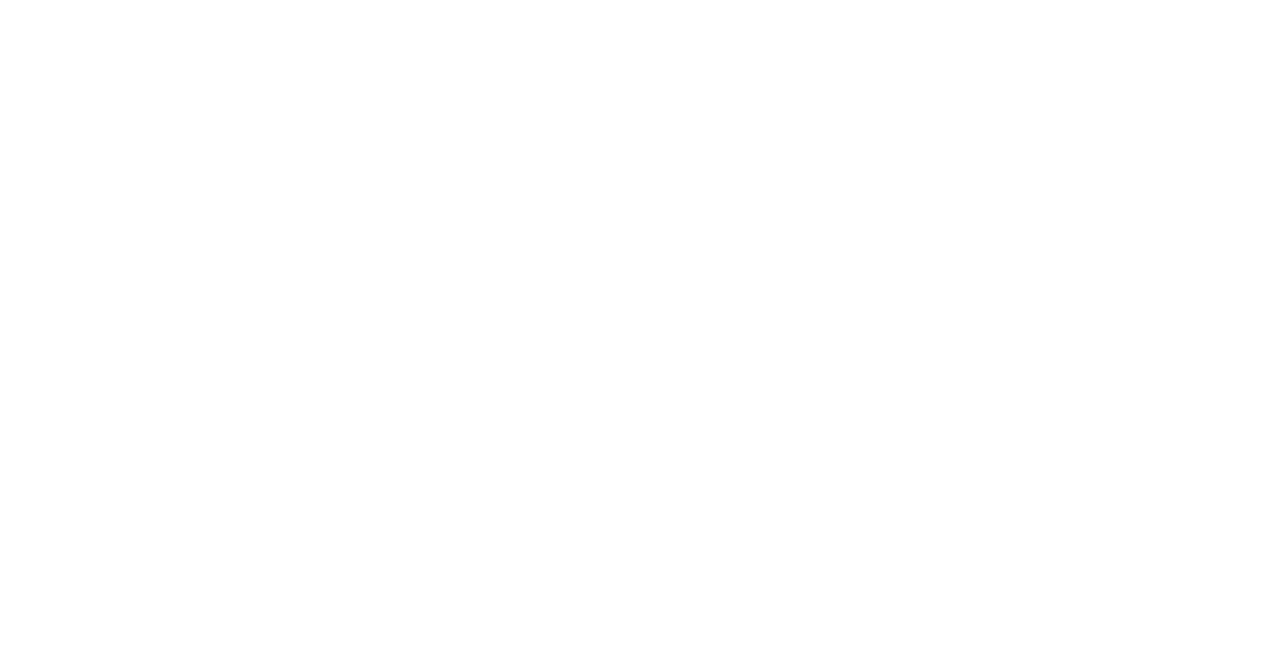
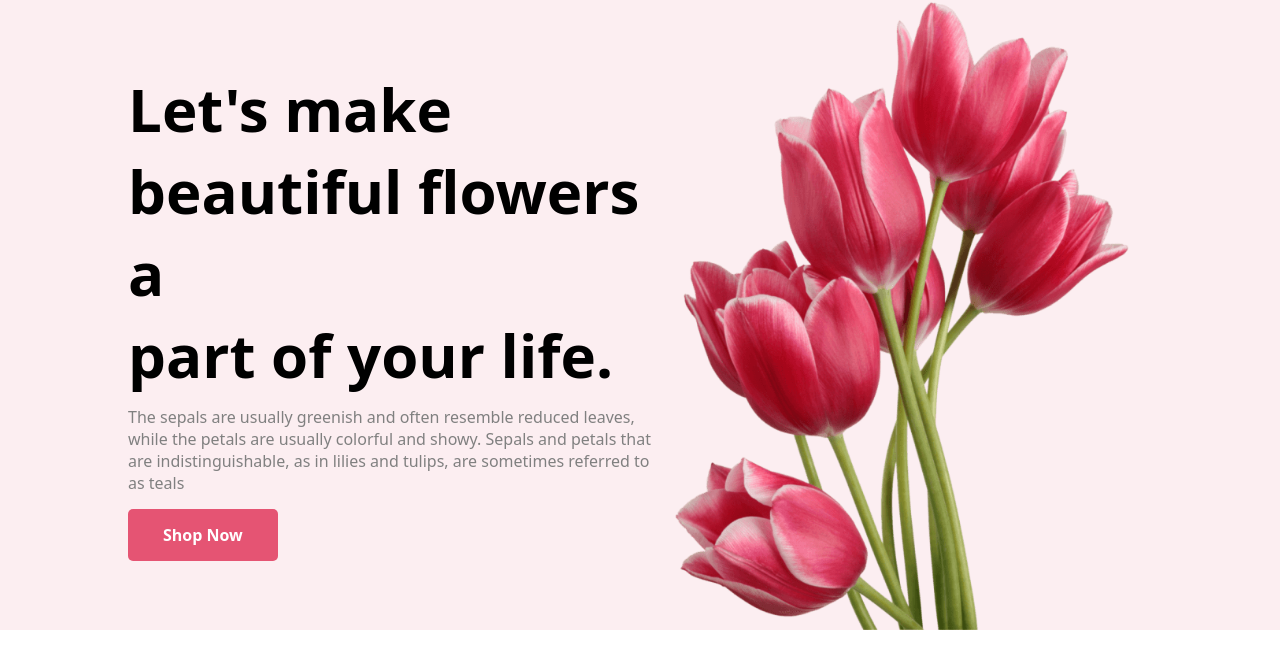
Before and after one commit to Rony-Ahmed6245/flower-shop-assignment-1, a plain HTML site: page index.html in a window 1280 px wide. Drawn offline with Linux system fonts and the light colour scheme.

Commit message:
banner section created

```diff
--- a/index.html
+++ b/index.html
@@ -12,11 +12,20 @@
     <header>
 
     </header>
+    <section class="banner-section">
+        <div class="banner">
+            <div class="banner-content">
+                <h1 class="banner-title">Let's make <br> beautiful flowers a <br>part of your life.</h1>
+                <p class="banner-discription">The sepals are usually greenish and often resemble reduced leaves, while the petals are usually colorful and showy. Sepals and petals that are indistinguishable, as in lilies and tulips, are sometimes referred to as teals</p>
+                <button class="primary-btn">Shop Now</button>
+            </div>
+            <div class="banner-img">
+                <img src="Flower-Asset/pngwing 10.png" alt="">
+            </div>
+        </div>
+    </section>
 
 
-    <main>
-
-    </main>
     <footer>
 
     </footer>
--- a/style.css
+++ b/style.css
@@ -0,0 +1,46 @@
+
+/* Universal css */
+
+*{
+    margin: 0;
+    padding: 0;
+    font-family: system-ui, sans-serif;
+}
+
+/*  primary css */
+.primary-btn{
+    padding: 15px 35px;
+    border: none;
+    outline: none;
+    color: white;
+    background-color: #e55473;
+    border-radius: 5px;
+    font-weight: 600;
+    font-size:16px;
+}
+
+.banner-section{
+    width: 100%;
+    background-color:#fceef1 ;
+
+}
+.banner{
+    display: flex;
+    justify-content: space-between;
+    align-items: center;
+    width: 80%;
+    margin: auto;
+}
+.banner-img img{
+    width: 500px;
+    margin-bottom: -5px;
+
+}
+.banner-title{
+    font-size: 60px;
+    margin-bottom: 10px;
+}
+.banner-discription{
+    color: gray;
+    margin-bottom: 15px;
+}
```
